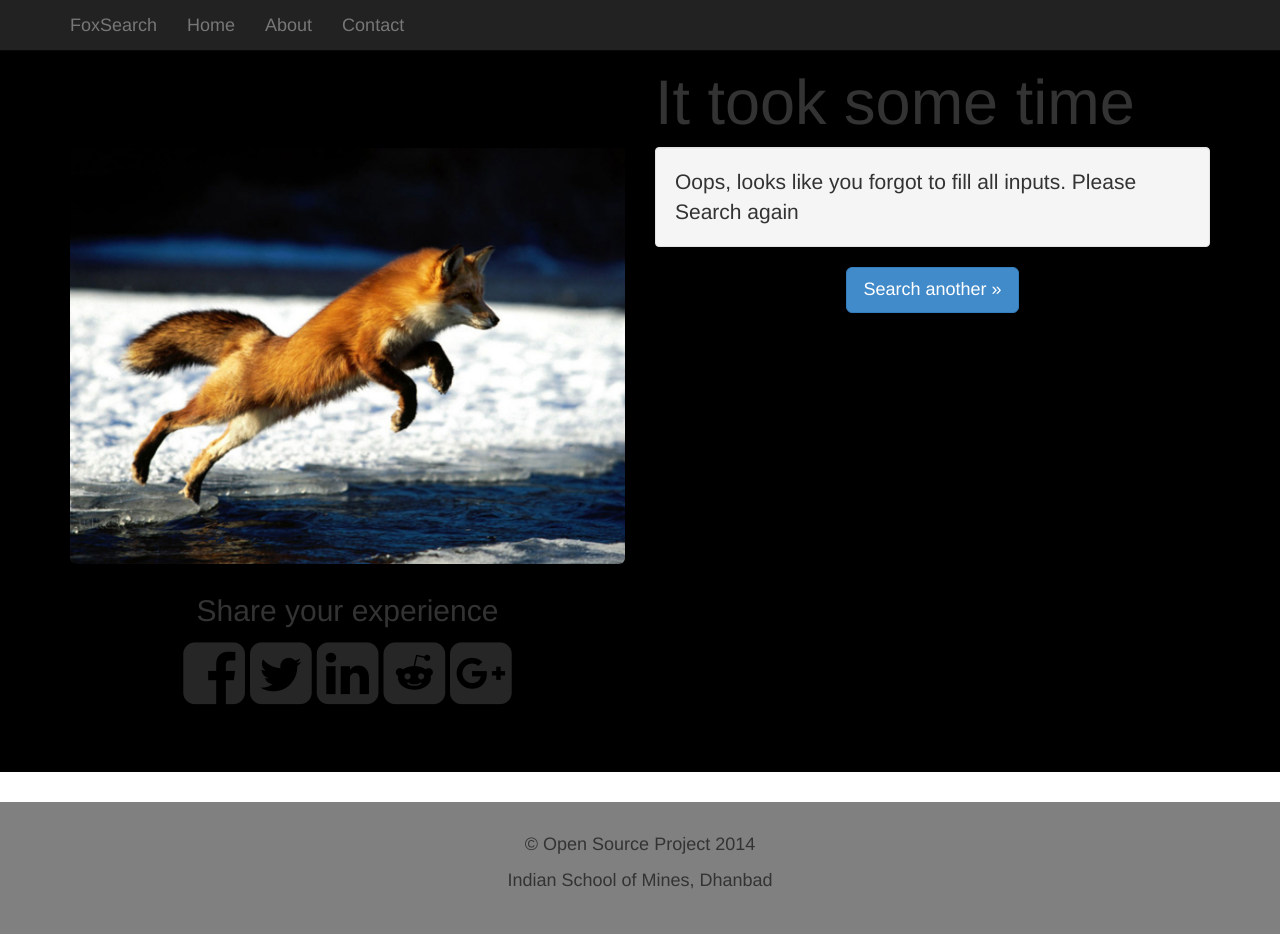
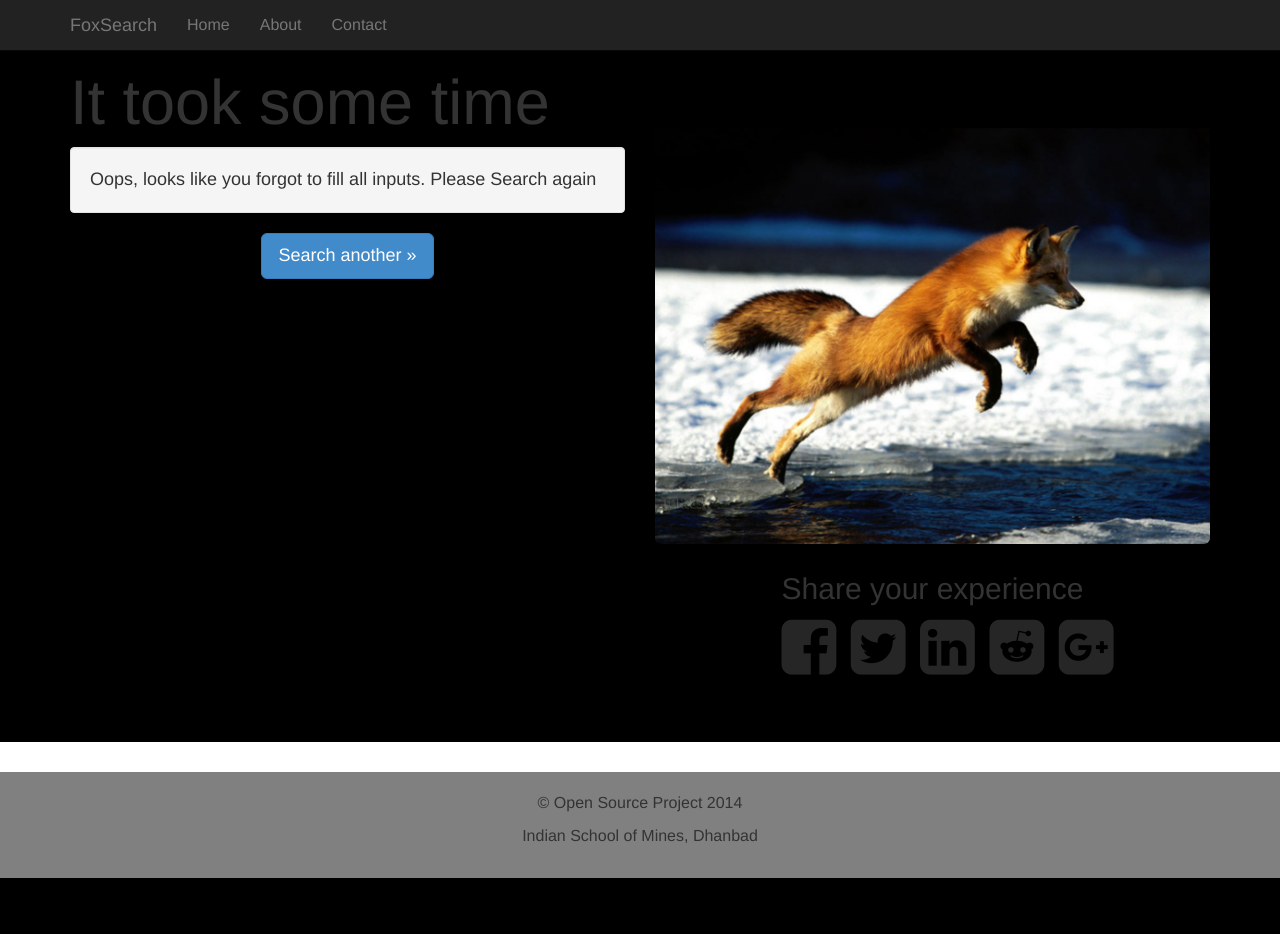
Before and after one commit to codeht1/foxsearch, a Django app: page /result/ in a window 1280 px wide. After the commit the page ends 878 px from the top, so only its background shows below. Run offline with Django 3.2, Linux system fonts and the light colour scheme; parts of the project's set-up code (start-up, migrations or seed data) failed here and were passed over; some libraries are stand-ins or nearby versions.

Commit message:
Just Styling

```diff
--- a/static/static_dirs/css/jumbotron.css
+++ b/static/static_dirs/css/jumbotron.css
@@ -1,7 +1,7 @@
 /* Move down content because we have a fixed navbar that is 50px tall */
 body {
-  padding-top: 50px;
-  padding-bottom: 20px;
+  padding-top: 40px;
+  padding-bottom: 15px;
   font-color:#fff;
 }
 
@@ -9,10 +9,10 @@ body {
 	text-align: center;
 	color:inherit;
 }
-/*.sharing li {
+.sharing li {
 	display: inline;
 	padding-right:10px;
-}*/
+}
 
 .contactinfo img {
 	padding-top: 5px;
@@ -25,5 +25,5 @@ body {
 
 
 img {
-	padding-top: 50px;
+	padding-top: 30px;
 }
--- a/templates/base.html
+++ b/templates/base.html
@@ -24,13 +24,13 @@
     <link href="http://getbootstrap.com/examples/jumbotron/jumbotron.css" rel="stylesheet">
     -->
     <link href="{% static 'css/jumbotron.css' %}" rel="stylesheet">
-    <link href="http://maxcdn.bootstrapcdn.com/font-awesome/4.2.0/css/font-awesome.min.css" rel="stylesheet" />
+    <link href="http://maxcdn.bootstrapcdn.com/font-awesome/4.2.0/css/font-awesome.min.css" rel="stylesheet"/>
 
     <style>
     body {
      padding-top: 0px;
      padding-bottom: 0px;
-     font-size: 18px;
+     font-size: 16px;
     }
     </style>
     <!-- Just for debugging purposes. Don't actually copy these 2 lines! -->
@@ -52,7 +52,7 @@
 
 
       <div style=" background-color:grey;">
-      <div class="container" style='text-align:center; padding:30px;'>
+      <div class="container" style='text-align:center; padding:20px;'>
       <footer>
         <p>&copy; Open Source Project 2014</p>
         <p>Indian School of Mines, Dhanbad</p>
--- a/templates/home.html
+++ b/templates/home.html
@@ -25,7 +25,7 @@
  <!-- Main jumbotron for a primary marketing message or call to action -->
     <div class="jumbotron" style="background-color:black">
       <div class="container">
-      <div class = 'col-sm-6'>
+      <div class = 'col-sm-6 pull-right'>
       <!--
         <h1>Namastē, duniyā!</h1>
         <h1>नमस्ते, दुनिया!</h1>
@@ -34,7 +34,7 @@
         <p>We present a prototype system for providing quick information on common and popular queries through text messaging as well as online.</p>
         <p><a href="/about/" class="btn btn-primary btn-lg" role="button">Learn more &raquo;</a></p>
         </div>
-        <div class = 'col-sm-6'>
+        <div class = 'col-sm-6 pull-left'>
         <img src = "{% static 'img/foxsearch.jpg' %}" class = 'img-responsive img-rounded'/>
         </div>
       </div>
@@ -45,7 +45,7 @@
 <h1> Hello, Welcome home</h1>
 <form method="POST" action="/result/"> {% csrf_token %}
 {{ form.as_p}}
-<input type='submit' value='Search' class = 'btn' style="background-color:black; font-size:21px;" />
+<input type='submit' value='Search' class = 'btn' style="background-color:black; font-size:18px;" />
 </form>
 <hr/>
 </div>
--- a/templates/result.html
+++ b/templates/result.html
@@ -24,7 +24,7 @@
       </div>
     </div><style>
 .jumbotron h2 {
-	padding-top:10px;
+	padding-top:8px;
 }
 </style>
 
@@ -32,32 +32,42 @@
     <div class="jumbotron" style="background-color:black">
       <div class="container">
       <div class="row">
-      <div class = 'col-md-6 pull-right'>
+      <div class = 'col-md-6'>
 
         <h1> It took some time</h1>
-        <div class='well' style="font-size:21px;">{{response}}</div>
+        <div class='well' style="font-size:18px;">{{response}}</div>
 		 <p style="text-align: center;"><a href="/home/" class="btn btn-primary btn-lg" role="button">Search another &raquo;</a></p>
         </div>
-        <div class = 'col-md-6 pull-left'>
-        <img src = "{% static 'img/foxresult.jpg' %}" class = 'img-responsive img-rounded' style="padding-top:100px" />
+        <div class = 'col-md-6'>
+        <img src = "{% static 'img/foxresult.jpg' %}" class = 'img-responsive img-rounded' style="padding-top:80px" />
         <p><h2 style="text-align: center;"> Share your experience </h2>
-        <div class="sharing">
+		 <ul class="sharing">
+			 <li>
 			 		<a href="https://www.facebook.com/sharer/sharer.php?u=https://foxsearch.herokuapp.com/" target = "_blank">
 			 		<i class="fa fa-facebook-square fa-4x" style="color:#262626"></i>
 			 		</a>
+			 </li>
+			 <li>
 			 		<a href="https://twitter.com/home?status=Hey%20there%2C%20I%20am%20using%20this%20amazing%20transliterated%20query%20app%20%23FoxSearch%20.Tweet%20%40praveenyadav.%20Https%3A%2F%2Ffoxsearch.herokuapp.com%2F" target="_blank">
 			 		<i class="fa fa-twitter-square fa-4x" style="color:#262626"></i>
 			 		</a>
+			  </li>
+			  <li>
 			 		 <a href="https://www.linkedin.com/shareArticle?mini=true&url=https://foxsearch.herokuapp.com/&title=Hey%20there%2C%20I%20am%20using%20this%20amazing%20transliterated%20query%20app%20FoxSearch.&summary=Hey%20there%2C%20I%20am%20using%20this%20amazing%20transliterated%20query%20app%20FoxSearch.&source=http://foxsearch.herokuapp.com/" target="_blank">
 			   		 <i class="fa fa-linkedin-square fa-4x" style="color:#262626"></i>
 			   		 </a>
+			   </li>
+			   <li>
 			   		<a href="http://www.reddit.com/submit?url=https://foxsearch.herokuapp.com/&title=Hey%20there%2C%20I%20am%20using%20this%20amazing%20transliterated%20query%20app%20FoxSearch." target="_blank">
 			    	<i class="fa fa-reddit-square fa-4x" style="color:#262626"></i>
 			    	</a>
-			    	<a href='https://plus.google.com/share?url=https://foxsearch.herokuapp.com'>
+			    </li>
+			    <li>
+			    	<a href='https://plus.google.com/share?url=https://foxsearch.heroku.com'>
 			     	<i class="fa fa-google-plus-square fa-4x" style="color:#262626"></i>
 			     	</a>
-		     </div>
+			    </li>
+		     </ul>
 		     </p>
         </div>
         </div>
```
